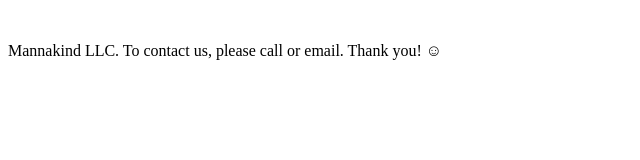
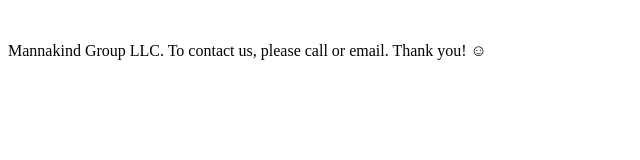
Before and after one commit to Mkmd2300/mkmd2300.github.io, a plain HTML site: page index.html in a window 1280 px wide. Shown: the full height of the page, 0-640 px from the left. Drawn offline with Linux system fonts and the light colour scheme.

Commit message:
Update index.html

```diff
--- a/index.html
+++ b/index.html
@@ -5,6 +5,6 @@
     </head>
     <body>
         <br>
-        <p> Mannakind LLC. To contact us, please call or email. Thank you! &#9786 </p>
+        <p> Mannakind Group LLC. To contact us, please call or email. Thank you! &#9786 </p>
     </body>
 </html>
```
